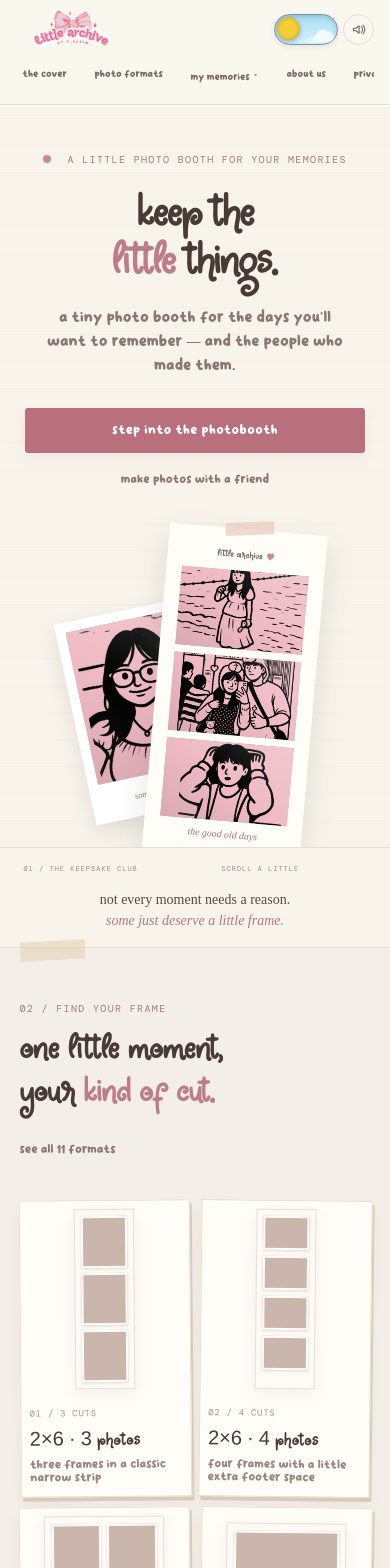
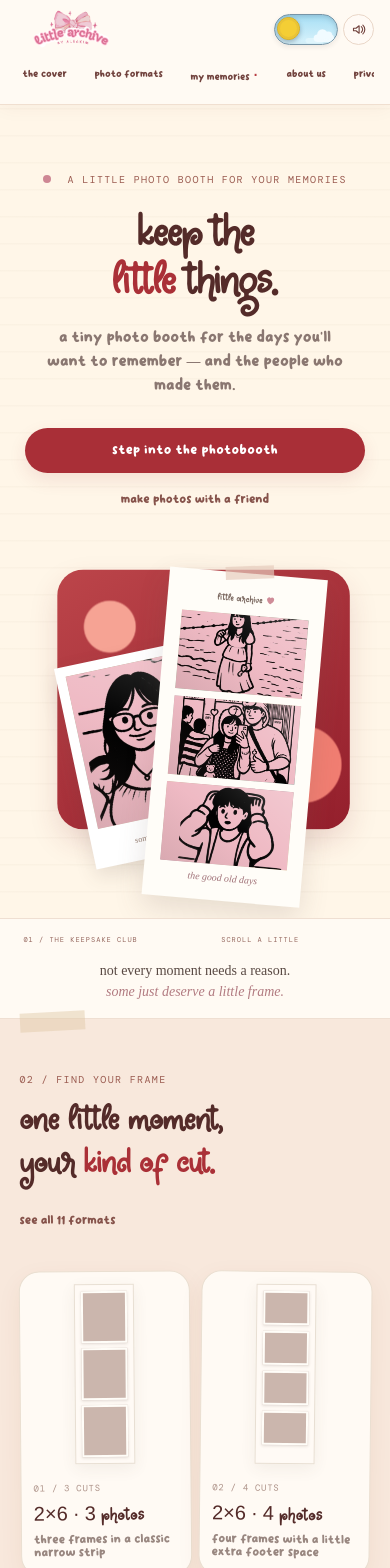
Before and after one commit to hosakiya/littlearchive, a React (Vite) app: page / in a window 390 px wide. Shown: the top 1568 px of the page. Built offline with nearby package versions, Linux system fonts and the light colour scheme.

Commit message:
Warm up scrapbook UI with bakery inspired palette

```diff
--- a/src/style.css
+++ b/src/style.css
@@ -479,3 +479,44 @@ body{background-color:#eee7dd;background-image:radial-gradient(#9b7a6510 .7px,tr
   .booth-page .shared-waiting-message strong{font-size:20px}
   .booth-page .shared-waiting-message span{font-size:11px}
 }
+
+/* Warm bakery inspired palette with rounded, airy scrapbook surfaces. */
+:root{color:#542b29;background:#fff6e8}
+body,.app-shell{background:#fff6e8}
+.topbar{background:#fffaf3;border-color:#f0dfd0;box-shadow:0 3px 18px #6b34200c}
+.topbar nav button,.sound{color:#71423d}
+.topbar nav button:hover,.text-link:hover{color:#a83237}
+.memory-dot{color:#b63b41}
+.sound{border-color:#ead7c8;background:#fffaf5}
+.hero{position:relative;gap:clamp(24px,5vw,72px);padding-top:clamp(58px,7vw,96px);padding-bottom:clamp(55px,7vw,92px)}
+.hero-art:before{position:absolute;inset:14px -18px 12px 4px;content:"";border-radius:32px;background:radial-gradient(circle at 18% 22%,#f6a394 0 8%,transparent 8.5%),radial-gradient(circle at 84% 75%,#f17e72 0 12%,transparent 12.5%),linear-gradient(145deg,#bc454a,#941f2c);box-shadow:0 16px 35px #86283125}
+.hero h1 em,.section-heading h2 em,.how h2 em,.page-title h1 em,.booth-heading h1 em,.finished h1 em,.memories-page>h1 em{color:#aa3037}
+.eyebrow{color:#9b5c51}
+.primary,.capture{background:#a92f37;border-radius:999px;box-shadow:0 7px 18px #9a30331c}
+.primary:hover,.download-btn:hover{background:#87232c}
+.text-link{color:#86534b}
+.intro-row{background:#fffaf3;border-color:#efdfd2;color:#94665d}
+.styles-section{background:#f8e8dc}
+.style-card{padding:12px 12px 16px;border-radius:20px;background:#fffaf4;box-shadow:0 8px 24px #7c3a2310;transition:transform .22s,box-shadow .22s}
+.style-card:hover{transform:translateY(-4px);box-shadow:0 14px 28px #7c3a2318}
+.style-card .mini-strip{border-radius:14px;overflow:hidden;box-shadow:none}
+.gallery-choice{border-radius:18px;background:#fffaf4;box-shadow:0 5px 18px #723b2410}
+.gallery-choice:hover{border-color:#edb7a4;background:#fffdf8}
+.gallery-choice.chosen{border-color:#c8645d;background:#fff0e8;box-shadow:0 7px 20px #a5433918}
+.booth-controls,.live-filter-control,.post-filter-control,.room-book,.edit-details,.empty-memory{border:1px solid #efdfd2;border-radius:20px;box-shadow:0 10px 28px #723b240d}
+.camera-frame{border-radius:22px;box-shadow:0 15px 34px #542b291f}
+.room-book{background:#fffaf4;border-color:#eedbcb;box-shadow:0 12px 32px #773a2512}
+.room-book:before{border-radius:4px;background:#e9bd9b99}
+.room-active-card{border-radius:18px;background:#fffaf3;border-color:#eed9c6;box-shadow:3px 5px 0 #e5cdb7}
+.room-active-card:before{border-radius:3px;background:#dfb694aa}
+.room-tabs{border-radius:999px;background:#f7e8dc}
+.room-tabs button{border-radius:999px}
+.room-tabs button.active{background:#a83239;color:#fff}
+.room-layout-grid button,.room-active-actions button,.download-options button{border-radius:12px}
+.filter-list button,.design-option,.image-stickers button{border-radius:10px}
+.filter-list button.active,.night-mode .design-option.active,.night-mode .filter-list button.active{background:#a83239;border-color:#a83239}
+.download-options button:hover,.room-active-actions button:hover{border-color:#c45b55;background:#fff0e7}
+footer{background:#fffaf3;border-color:#efdfd2;color:#93695f}
+.night-mode{background:#211f27;color:#f1e9e7}
+.night-mode .hero-art:before{background:radial-gradient(circle at 18% 22%,#965461 0 8%,transparent 8.5%),radial-gradient(circle at 84% 75%,#71333f 0 12%,transparent 12.5%),linear-gradient(145deg,#542e3b,#30232f)}
+.night-mode .topbar,.night-mode .intro-row,.night-mode footer{background:#211f27}
```
